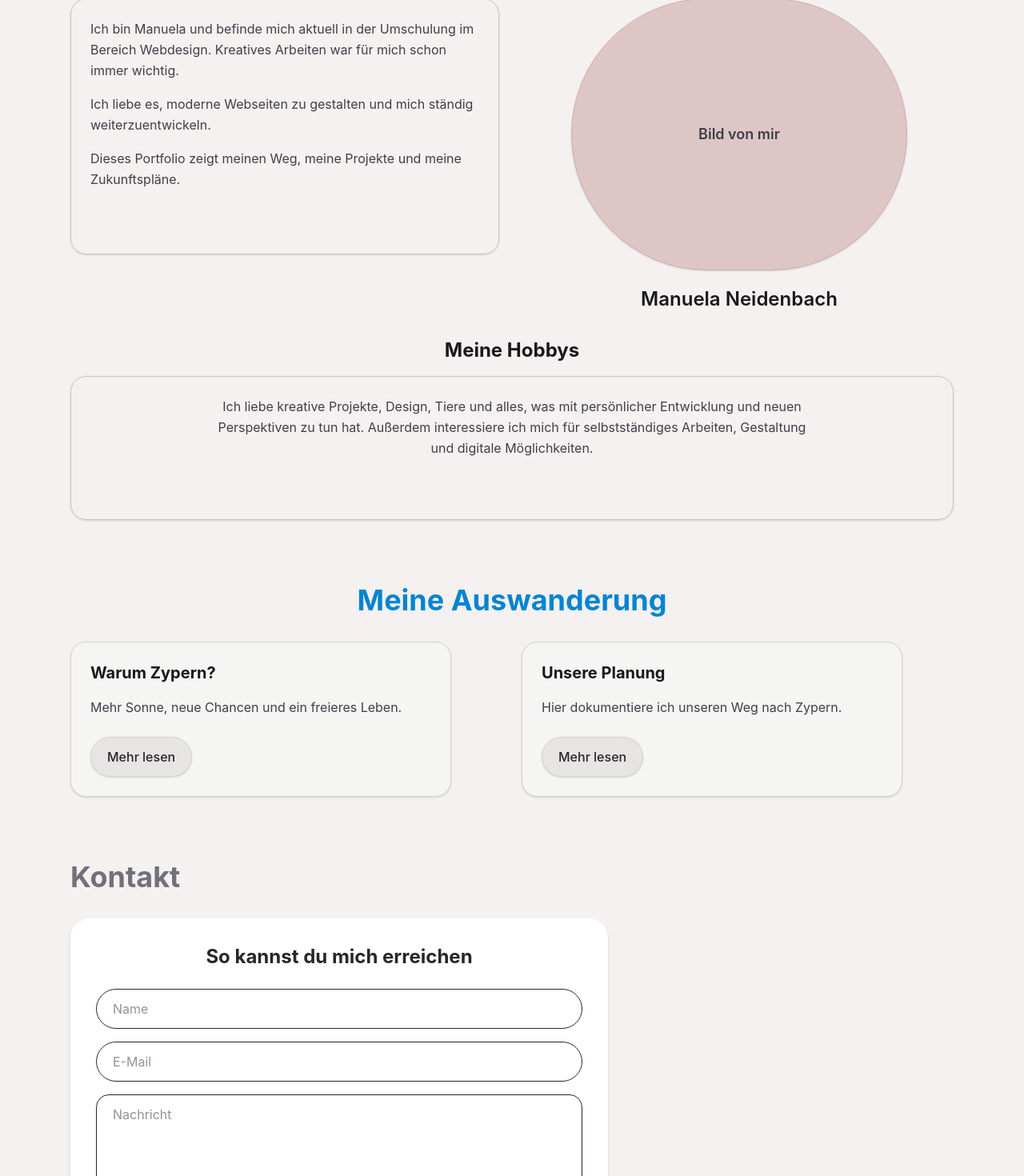
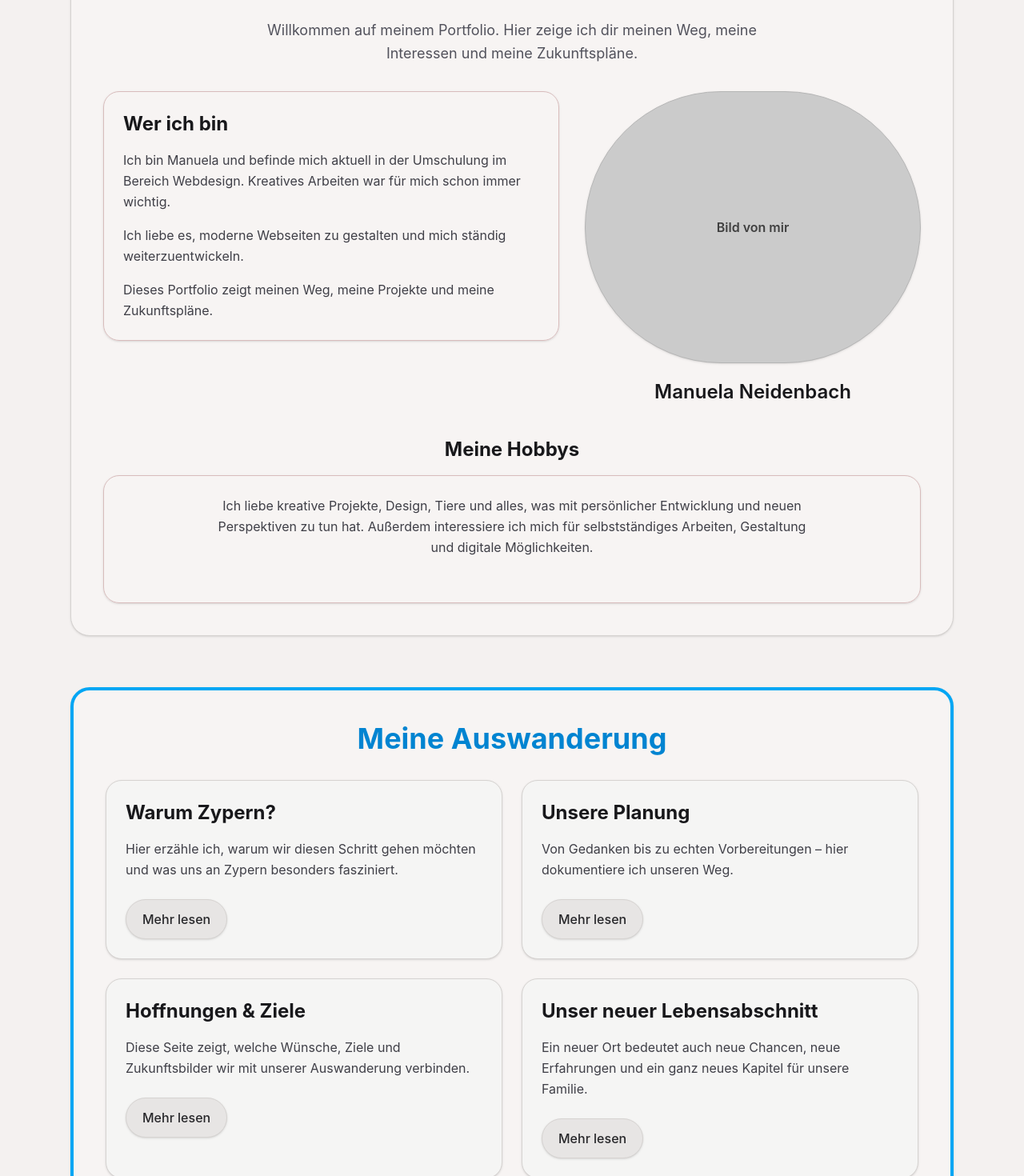
Before and after one commit to ManuelaNeidenbach/portfolio, a React app: page / in a window 1280 px wide. Shown: the part 220-1690 px from the top of the page at 80% size. Built offline with nearby package versions, Linux system fonts and the light colour scheme; the HTML template or start-up script is replaced by a standard one.

Commit message:
Portfolio responsive Design fertig

```diff
--- a/src/components/about/AboutMe.jsx
+++ b/src/components/about/AboutMe.jsx
@@ -1,4 +1,4 @@
-import Header from '../layout/Header'
+ import Header from '../layout/Header'
 import Profile from './Profile'
 import CyprusSection from '../sections/CyprusSection'
 import ContactSection from '../sections/ContactSection'
@@ -8,7 +8,7 @@ function AboutMe() {
     <div className="min-h-screen bg-[#f4f1f0] text-zinc-800">
       <Header />
 
-      <main className="max-w-6xl mx-auto px-6 py-10 space-y-20">
+      <main className="max-w-6xl mx-auto px-4 py-6 space-y-12 md:px-6 md:py-8 lg:space-y-16">
         <Profile />
         <CyprusSection />
         <ContactSection />
--- a/src/components/about/AboutText.jsx
+++ b/src/components/about/AboutText.jsx
@@ -1,18 +1,22 @@
  function AboutText() {
   return (
-    <div className="bg-transparent min-h-[320px] rounded-[20px] border border-[#d8bcbc] p-6 shadow-sm">
-      <div className="h-full">
-        <p className="text-zinc-700 leading-relaxed">
+    <div className="rounded-[20px] border border-[#d8bcbc] bg-transparent p-5 shadow-sm md:p-6">
+      <h2 className="mb-4 text-xl font-bold text-zinc-900 md:text-2xl">
+        Wer ich bin
+      </h2>
+
+      <div className="space-y-4 text-sm leading-relaxed text-zinc-700 md:text-base">
+        <p>
           Ich bin Manuela und befinde mich aktuell in der Umschulung im Bereich
           Webdesign. Kreatives Arbeiten war für mich schon immer wichtig.
         </p>
 
-        <p className="mt-4 text-zinc-700 leading-relaxed">
+        <p>
           Ich liebe es, moderne Webseiten zu gestalten und mich ständig
           weiterzuentwickeln.
         </p>
 
-        <p className="mt-4 text-zinc-700 leading-relaxed">
+        <p>
           Dieses Portfolio zeigt meinen Weg, meine Projekte und meine
           Zukunftspläne.
         </p>
--- a/src/components/about/HobbySection.jsx
+++ b/src/components/about/HobbySection.jsx
@@ -1,12 +1,12 @@
  function HobbySection() {
   return (
     <div>
-      <h2 className="text-2xl font-bold text-center text-zinc-900 mb-4">
+      <h2 className="mb-4 text-center text-2xl font-bold text-zinc-900">
         Meine Hobbys
       </h2>
 
-      <div className="bg-transparent rounded-[20px] border border-[#d8bcbc] p-6 shadow-sm min-h-[180px]">
-        <p className="text-zinc-700 leading-relaxed text-center max-w-3xl mx-auto">
+      <div className="min-h-[160px] rounded-[20px] border border-[#d8bcbc] bg-transparent p-5 shadow-sm md:p-6">
+        <p className="mx-auto max-w-3xl text-center text-sm leading-relaxed text-zinc-700 md:text-base">
           Ich liebe kreative Projekte, Design, Tiere und alles, was mit
           persönlicher Entwicklung und neuen Perspektiven zu tun hat.
           Außerdem interessiere ich mich für selbstständiges Arbeiten,
--- a/src/components/about/Profile.jsx
+++ b/src/components/about/Profile.jsx
@@ -1,19 +1,24 @@
-import ProfileName from './ProfileName'
+ import ProfileName from './ProfileName'
 import AboutText from './AboutText'
 import ProfileImage from './ProfileImage'
 import HobbySection from './HobbySection'
 
 function Profile() {
   return (
-    <section className="space-y-8">
+    <section
+      id="about"
+      className="rounded-[24px] border border-stone-300 bg-[#f7f4f3] shadow-sm p-5 md:p-8 lg:p-10"
+    >
       <ProfileName />
 
-      <div className="grid md:grid-cols-2 gap-8 items-start">
+      <div className="mt-8 grid grid-cols-1 gap-8 lg:grid-cols-[1fr_420px] lg:items-start">
         <AboutText />
         <ProfileImage />
       </div>
 
-      <HobbySection />
+      <div className="mt-10">
+        <HobbySection />
+      </div>
     </section>
   )
 }
--- a/src/components/about/ProfileImage.jsx
+++ b/src/components/about/ProfileImage.jsx
@@ -1,11 +1,13 @@
  function ProfileImage() {
   return (
     <div className="flex flex-col items-center">
-      <div className="w-full max-w-[420px] h-[300px] md:h-[340px] rounded-full bg-[#dfc6c6] border border-[#cfaeae] shadow-sm flex items-center justify-center text-lg font-semibold text-zinc-700 text-center px-6">
-        Bild von mir
+      <div className="group w-full max-w-[320px] md:max-w-[380px] lg:max-w-[420px]">
+        <div className="flex h-[240px] items-center justify-center rounded-full border border-[#cfaeae] bg-[#dfc6c6] px-6 text-center text-base font-semibold text-zinc-700 shadow-sm transition duration-300 md:h-[280px] lg:h-[340px] lg:grayscale lg:hover:grayscale-0">
+          Bild von mir
+        </div>
       </div>
 
-      <p className="mt-5 text-2xl font-semibold text-zinc-900">
+      <p className="mt-5 text-xl font-semibold text-zinc-900 md:text-2xl">
         Manuela Neidenbach
       </p>
     </div>
--- a/src/components/about/ProfileName.jsx
+++ b/src/components/about/ProfileName.jsx
@@ -1,10 +1,14 @@
-
-function ProfileName() {
+ function ProfileName() {
   return (
     <div className="text-center">
-      <h1 className="text-3xl md:text-4xl font-bold text-zinc-900">
+      <h1 className="text-3xl font-bold text-zinc-900 md:text-4xl lg:text-5xl">
         Über mich
       </h1>
+
+      <p className="mt-4 max-w-2xl mx-auto text-sm leading-relaxed text-zinc-600 md:text-base lg:text-lg">
+        Willkommen auf meinem Portfolio. Hier zeige ich dir meinen Weg,
+        meine Interessen und meine Zukunftspläne.
+      </p>
     </div>
   )
 }
--- a/src/components/layout/Header.jsx
+++ b/src/components/layout/Header.jsx
@@ -1,28 +1,30 @@
  function Header() {
   return (
-    <header className="max-w-6xl mx-auto px-6 pt-6">
-      <div className="bg-[#eadfdf] border border-[#d8c7c7] rounded-2xl shadow-sm px-5 py-4 flex flex-col gap-4 md:flex-row md:items-center md:justify-between">
+    <header className="max-w-6xl mx-auto px-4 pt-4 md:px-6 md:pt-6">
+      <div className="rounded-2xl border border-[#d8c7c7] bg-[#eadfdf] px-5 py-4 shadow-sm">
+        <div className="flex flex-col gap-4 md:flex-row md:items-center md:justify-between">
           <div className="flex items-center gap-3">
-          <div className="w-12 h-12 rounded-full bg-[#d9c3c3] border border-[#c9b0b0]"></div>
-          <span className="font-semibold text-zinc-800 text-sm md:text-base">
+            <div className="h-12 w-12 rounded-full border border-[#c9b0b0] bg-[#d9c3c3]"></div>
+            <span className="text-sm font-semibold text-zinc-800 md:text-base">
               Manuela Neidenbach
             </span>
           </div>
 
-        <nav className="flex flex-wrap gap-6 text-sm font-medium text-zinc-700">
-          <a href="#about" className="hover:text-sky-600 transition">
+          <nav className="flex flex-wrap justify-center gap-4 text-sm font-medium text-zinc-700 md:gap-6">
+            <a href="#about" className="transition hover:text-sky-600">
               Start
             </a>
-          <a href="#about" className="hover:text-sky-600 transition">
+            <a href="#about" className="transition hover:text-sky-600">
               Über mich
             </a>
-          <a href="#cyprus" className="hover:text-sky-600 transition">
+            <a href="#cyprus" className="transition hover:text-sky-600">
               Zypern
             </a>
-          <a href="#contact" className="hover:text-sky-600 transition">
+            <a href="#contact" className="transition hover:text-sky-600">
               Kontakt
             </a>
           </nav>
+        </div>
       </div>
     </header>
   )
--- a/src/components/sections/ContactSection.jsx
+++ b/src/components/sections/ContactSection.jsx
@@ -1,37 +1,42 @@
 function ContactSection() {
   return (
-    <section className="space-y-8">
-      <h2 className="text-4xl font-bold text-zinc-500">
+    <section
+      id="contact"
+      className="rounded-[24px] border border-stone-300 bg-[#f7f4f3] p-5 shadow-sm md:p-8 lg:p-10"
+    >
+      <h2 className="mb-6 text-3xl font-bold text-zinc-500 md:text-4xl">
         Kontakt
       </h2>
 
-      <div className="bg-white rounded-3xl p-8 shadow-md max-w-2xl">
-        <h3 className="text-2xl font-bold text-center mb-6">
+      <div className="rounded-[20px] border border-stone-300 bg-[#f7f4f3] p-5 shadow-sm md:p-8">
+        <h3 className="text-center text-2xl font-bold text-zinc-900 md:text-3xl">
           So kannst du mich erreichen
         </h3>
 
-        <div className="space-y-4">
+        <div className="mx-auto mt-8 max-w-2xl space-y-4">
           <input
             type="text"
             placeholder="Name"
-            className="w-full border rounded-full px-5 py-3"
+            className="w-full rounded-full border border-stone-300 bg-stone-50 px-5 py-3 text-center text-sm outline-none transition focus:border-teal-700 md:text-base"
           />
 
           <input
             type="email"
             placeholder="E-Mail"
-            className="w-full border rounded-full px-5 py-3"
+            className="w-full rounded-full border border-stone-300 bg-stone-50 px-5 py-3 text-center text-sm outline-none transition focus:border-teal-700 md:text-base"
           />
 
           <textarea
             placeholder="Nachricht"
-            rows="6"
-            className="w-full border rounded-2xl px-5 py-3"
+            rows="7"
+            className="w-full resize-none rounded-[20px] border border-stone-300 bg-stone-50 px-5 py-4 text-sm outline-none transition focus:border-teal-700 md:text-base"
           ></textarea>
 
-          <button className="bg-teal-700 text-white px-6 py-3 rounded-full">
-            Senden
-          </button>
+          <div className="flex justify-center pt-2">
+            <button className="rounded-full border border-stone-300 bg-stone-200 px-8 py-3 font-medium text-zinc-800 shadow-sm transition hover:bg-stone-300 lg:hover:scale-105">
+              Senden
+            </button>
+          </div>
         </div>
       </div>
     </section>
--- a/src/components/sections/CyprusSection.jsx
+++ b/src/components/sections/CyprusSection.jsx
@@ -1,22 +1,34 @@
-import PagePreviewCard from '../ui/PagePreviewCard'
+ import PagePreviewCard from '../ui/PagePreviewCard'
 
 function CyprusSection() {
   return (
-    <section className="space-y-8">
-      <h2 className="text-4xl font-bold text-center text-sky-600">
+    <section
+      id="cyprus"
+      className="rounded-[24px] border-4 border-sky-500 bg-[#f7f4f3] p-5 shadow-sm md:p-8 lg:p-10"
+    >
+      <h2 className="text-center text-3xl font-bold text-sky-600 md:text-4xl">
         Meine Auswanderung
       </h2>
 
-      <div className="grid md:grid-cols-2 gap-6">
+      <div className="mt-8 grid grid-cols-1 gap-6 md:grid-cols-2">
         <PagePreviewCard
           title="Warum Zypern?"
-          text="Mehr Sonne, neue Chancen und ein freieres Leben."
+          text="Hier erzähle ich, warum wir diesen Schritt gehen möchten und was uns an Zypern besonders fasziniert."
           buttonText="Mehr lesen"
         />
-
         <PagePreviewCard
           title="Unsere Planung"
-          text="Hier dokumentiere ich unseren Weg nach Zypern."
+          text="Von Gedanken bis zu echten Vorbereitungen – hier dokumentiere ich unseren Weg."
+          buttonText="Mehr lesen"
+        />
+        <PagePreviewCard
+          title="Hoffnungen & Ziele"
+          text="Diese Seite zeigt, welche Wünsche, Ziele und Zukunftsbilder wir mit unserer Auswanderung verbinden."
+          buttonText="Mehr lesen"
+        />
+        <PagePreviewCard
+          title="Unser neuer Lebensabschnitt"
+          text="Ein neuer Ort bedeutet auch neue Chancen, neue Erfahrungen und ein ganz neues Kapitel für unsere Familie."
           buttonText="Mehr lesen"
         />
       </div>
--- a/src/components/ui/PagePreviewCard.jsx
+++ b/src/components/ui/PagePreviewCard.jsx
@@ -1,16 +1,15 @@
- function PagePreviewCard({ title, text, buttonText, align = 'left' }) {
-  const alignment =
-    align === 'right' ? 'md:ml-16' : 'md:mr-16'
+ function PagePreviewCard({ title, text, buttonText }) {
+  return (
+    <article className="rounded-[20px] border border-stone-300 bg-stone-100 p-6 shadow-sm transition lg:hover:-translate-y-1 lg:hover:shadow-md">
+      <h3 className="text-xl font-bold text-zinc-900 md:text-2xl">
+        {title}
+      </h3>
 
-  return (
-    <article
-      className={`rounded-[20px] border border-stone-300 bg-stone-100 shadow-sm p-6 min-h-[180px] ${alignment}`}
-    >
-      <h3 className="text-xl font-bold text-zinc-900">{title}</h3>
+      <p className="mt-4 text-sm leading-relaxed text-zinc-700 md:text-base">
+        {text}
+      </p>
 
-      <p className="mt-4 text-zinc-700 leading-relaxed">{text}</p>
-
-      <button className="mt-6 rounded-full bg-stone-200 px-5 py-3 text-zinc-800 font-medium border border-stone-300 shadow-sm hover:bg-stone-300 transition">
+      <button className="mt-6 rounded-full border border-stone-300 bg-stone-200 px-5 py-3 font-medium text-zinc-800 shadow-sm transition hover:bg-stone-300">
         {buttonText}
       </button>
     </article>
```
Lines whose indentation alone changed are shown as unchanged.
